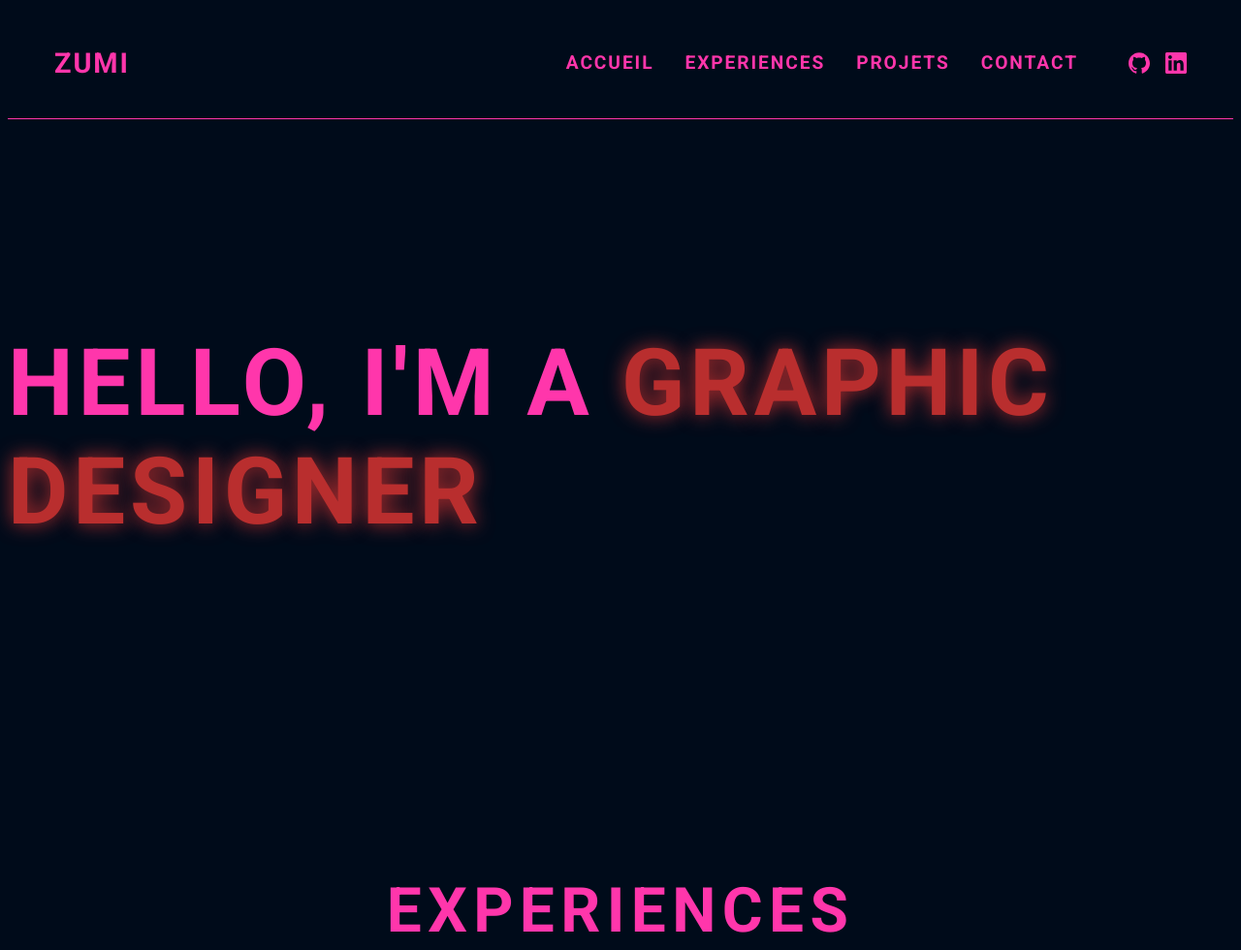
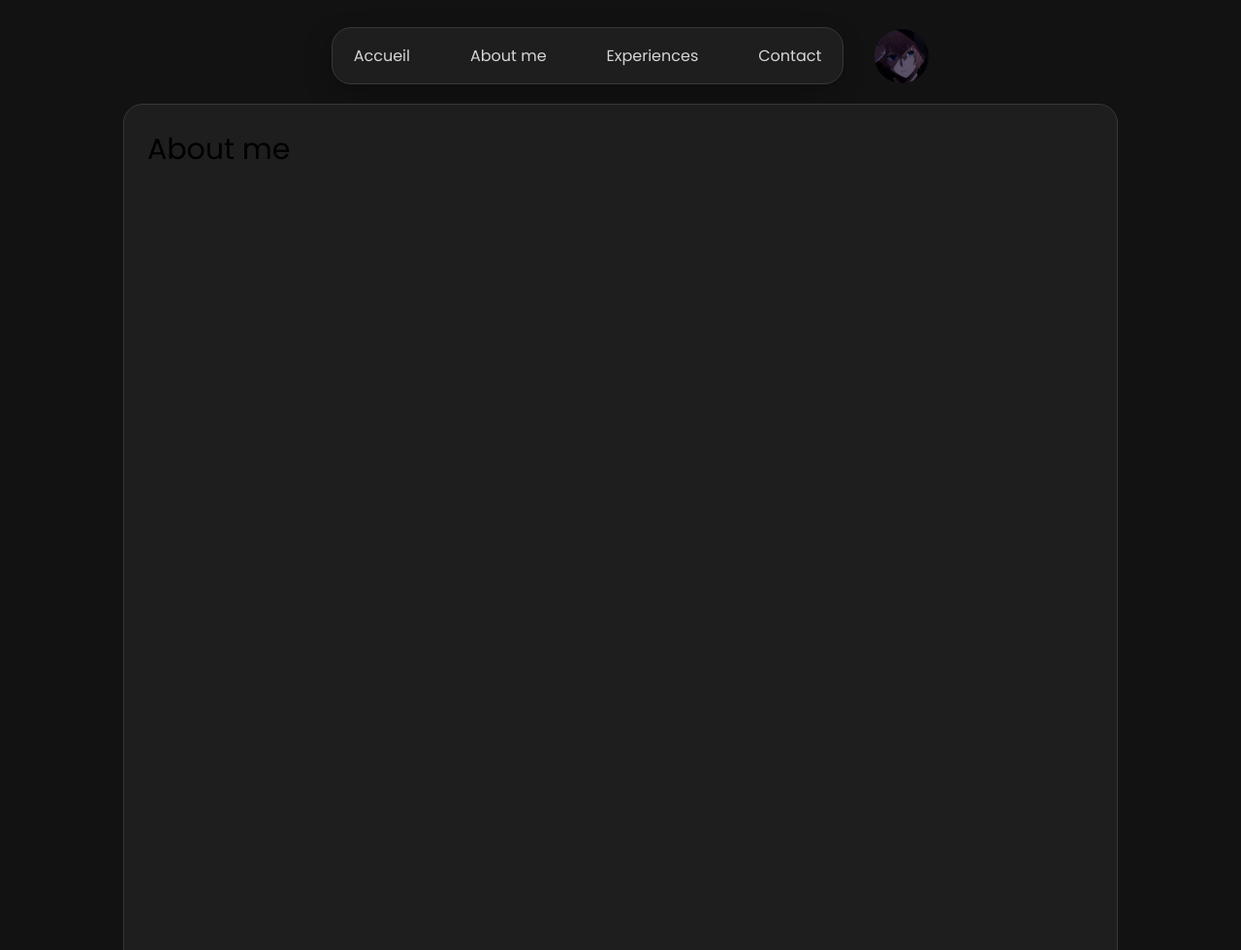
Before and after one commit to Zuml-git/Portfolio-Web, a plain HTML site: page index.html in a window 1280 px wide. Shown: the top 980 px of the page at 97% size. Drawn offline with Linux system fonts and the light colour scheme.

Commit message:
Restructuration de mon portfolio web

```diff
--- a/index.html
+++ b/index.html
@@ -3,54 +3,38 @@
 <head>
     <link rel="preconnect" href="https://fonts.googleapis.com">
     <link rel="preconnect" href="https://fonts.gstatic.com" crossorigin>
-    <link href="https://fonts.googleapis.com/css2?family=Roboto:ital,wght@0,100..900;1,100..900&family=Rubik:ital,wght@0,300..900;1,300..900&display=swap" rel="stylesheet">
+    <link href="https://fonts.googleapis.com/css2?family=Poppins:ital,wght@0,100;0,200;0,300;0,400;0,500;0,600;0,700;0,800;0,900;1,100;1,200;1,300;1,400;1,500;1,600;1,700;1,800;1,900&display=swap" rel="stylesheet">
     <link rel="stylesheet" href="style.css">
     <meta charset="UTF-8">
     <meta name="viewport" content="width=device-width, initial-scale=1.0">
     <title>Portfolio-Web</title>
 </head>
 <body>
-    <nav class="navbar">
-        <div class="navbar-logo">
-            <h1>Zumi</h1>
-        </div>
-        <div class="navbar-menu">
-            <a href="#">Accueil</a>
-            <a href="#">Experiences</a>
-            <a href="#">Projets</a>
-            <a href="#">Contact</a>
-            <div class="icone-link-main">
-                <a href="https://github.com/Zuml-git" class="nav-icon-link" target="_blank" rel="noopener noreferrer" aria-label="GitHub (s’ouvre dans un nouvel onglet)">
-                    <svg xmlns="http://www.w3.org/2000/svg" width="22" height="22" viewBox="0 0 24 24" fill="currentColor" aria-hidden="true">
-                        <path d="M12 .297c-6.63 0-12 5.373-12 12 0 5.303 3.438 9.8 8.205 11.385.6.113.82-.258.82-.577 0-.285-.01-1.04-.015-2.04-3.338.724-4.042-1.61-4.042-1.61C4.422 18.07 3.633 17.7 3.633 17.7c-1.087-.744.084-.729.084-.729 1.205.084 1.838 1.236 1.838 1.236 1.07 1.835 2.809 1.305 3.495.998.108-.776.417-1.305.76-1.605-2.665-.3-5.466-1.332-5.466-5.93 0-1.31.465-2.38 1.235-3.22-.135-.303-.54-1.523.105-3.176 0 0 1.005-.322 3.3 1.23.96-.267 1.98-.399 3-.405 1.02.006 2.04.138 3 .405 2.28-1.552 3.285-1.23 3.285-1.23.645 1.653.24 2.873.12 3.176.765.84 1.23 1.91 1.23 3.22 0 4.61-2.805 5.625-5.475 5.92.42.36.81 1.096.81 2.22 0 1.606-.015 2.896-.015 3.286 0 .315.21.69.825.57C20.565 22.092 24 17.592 24 12.297c0-6.627-5.373-12-12-12"/>
-                    </svg>
-                </a>
-                <a href="https://www.linkedin.com/in/nathan-bertholon-103304400/" class="nav-icon-link" target="_blank" rel="noopener noreferrer" aria-label="LinkedIn (s’ouvre dans un nouvel onglet)">
-                    <svg xmlns="http://www.w3.org/2000/svg" width="22" height="22" viewBox="0 0 24 24" fill="currentColor" aria-hidden="true">
-                        <path d="M20.447 20.452h-3.554v-5.569c0-1.328-.027-3.037-1.852-3.037-1.853 0-2.136 1.445-2.136 2.939v5.667H9.351V9h3.414v1.561h.046c.477-.9 1.637-1.85 3.37-1.85 3.601 0 4.267 2.37 4.267 5.455v6.286zM5.337 7.433c-1.144 0-2.063-.926-2.063-2.065 0-1.138.92-2.063 2.063-2.063 1.14 0 2.064.925 2.064 2.063 0 1.139-.925 2.065-2.064 2.065zm1.782 13.019H3.555V9h3.564v11.452zM22.225 0H1.771C.792 0 0 .774 0 1.729v20.542C0 23.227.792 24 1.771 24h20.451C23.2 24 24 23.227 24 22.271V1.729C24 .774 23.2 0 22.222 0h.003z"/>
-                    </svg>
-                </a>
+    <header class="topbar">
+      <nav class="navbar">
+        <ul class="nav-link">
+          <li><a href="#">Accueil</a></li>
+          <li><a href="#">About me</a></li>
+          <li><a href="#">Experiences</a></li>
+          <li><a href="#">Contact</a></li>
+        </ul>
+      </nav>
+      <img class="pdp" src="img/aquamarine1.jpg" alt="Photo de profil">
+    </header>
+    <div class="main">
+        <div class="mainbox">
+            <div class="Aboutme">
+                <span>About me</span>
+            </div>
+
+            <div class="Experiences">
+
+            </div>
+
+            <div class="Contact">
+
             </div>
         </div>
-    </nav>
-    <div class="hero">
-        <h1 class="hero-title">
-            Hello, I'm a
-            <span></span>
-        </h1>
     </div>
-    <h1 class="Experiences-title">Experiences</h1>
-    <div class="Experiences-grid">
-        <div class="one"><img src="img/html-5.png" alt="html"></div>
-        <div class="two">Deux</div>
-        <div class="three">Trois</div>
-        <div class="four">Quatre</div>
-        <div class="five">Cinq</div>
-        <div class="six">Six</div>
-    </div>
-    </div>
-    <footer>
-        <p>copyright 2026@ Zumi</p>
-    </footer>
-</body>
+  </body>
 </html>
--- a/style.css
+++ b/style.css
@@ -1,157 +1,103 @@
+:root{
+    --background-color: hsl(0, 0%, 7%);
+    --eerie-black-2: hsl(240, 2%, 12%);
+    --jet: hsl(0, 0%, 22%);
+    --shadow-1: -4px 8px 24px hsla(0, 0%, 0%, 0.25);
+    --text-nav-link: hsl(0, 0%, 84%);
+}
+
 *{
-    --color-background: #000b1a;
-    --color-text-primary: #ff36ab;
-    --color-text-experience: greenyellow;
-    --color-border-experience: rgb(0, 87, 4);
-    --color-text-footer: rgb(241, 232, 232);
+}
+
+html{
+    font-family: 'Poppins', sans-serif;
 }
 
 body{
-    background-color: var(--color-background);
-    font-family: 'Roboto', sans-serif;
+    background: var(--background-color);
+}
+
+.topbar{
+    display: flex;
+    align-items: center;
+    justify-content: center;
+    gap: 12px;
+  }
+
+  .pdp{
+    width: 56px;
+    height: 56px;
+    border-radius: 50%;
+    object-fit: cover;
   }
 
 .navbar{
+  background: var(--eerie-black-2);
+  border: 1px solid var(--jet);
+  border-radius: 20px;
+  box-shadow: var(--shadow-1);
+
+  width: auto;
+  max-width: none;
+  margin: 20px 20px;
+  padding: 10px 16px;
+
   display: flex;
-    justify-content: space-between;
+  justify-content: center;
   align-items: center;
-    padding: 1rem 3rem;
-    background-color: var(--color-background);
-    color: var(--color-text-primary);
-    font-size: 1.2rem;
-    font-weight: bold;
-    text-transform: uppercase;
-    letter-spacing: 0.1em;
-    border-bottom: 1px solid var(--color-text-primary);
 }
 
-.navbar a {
-    color: inherit;
-    text-decoration: none;
-    transition: text-shadow 0.3s ease, filter 0.3s ease;
-}
-
-
-.navbar a:hover{
-    text-shadow: 0 0 12px var(--color-text-primary);
-    filter: brightness(2);
-}
-
-.navbar a:visited,
-.navbar a:hover,
-.navbar a:active {
+.navbar a, .navbar a:visited{
     color: inherit;
     text-decoration: none;
 }
 
-.navbar-logo{
-    color: var(--color-text-primary);
-    transition: text-shadow 0.3s ease, filter 0.3s ease;
-    cursor: default;
-}
-
-.navbar-logo:hover{
-    text-shadow: 0 0 20px var(--color-text-primary);
-    filter: brightness(2);
-}
-
-.navbar-menu {
-    display: flex;
-    gap: 2rem;
-    transition: filter 0.3s ease;
-}
-
-.icone-link-main{
-    display: flex;
-    align-items: center;
-    gap: 1rem;
-    padding-left: 20px;
-}
-
-.nav-icon-link{
-    display: inline-flex;
-    align-items: center;
-    justify-content: center;
-    line-height: 0;
-}
-
-.nav-icon-link svg,
-.nav-icon-img{
-    display: block;
-}
-
-.nav-icon-img{
-    width: 50px;
-    height: 50px;
-    object-fit: contain;
-}
-
-.hero{
+.nav-link{
     display: flex;
     justify-content: center;
     align-items: center;
-    height: 50vh;
-    color: var(--color-text-primary);
-    font-size: 3rem;
-    font-weight: bold;
-    text-transform: uppercase;
-    letter-spacing: 0.1em;
-    padding-top: 8rem;
-    padding-bottom: 8rem;
+    gap: 50px;
+    list-style: none;
+    margin: 0;
+    padding: 0;
+
+    color: var(--text-nav-link);
 }
 
-.hero-title{
-    color: var(--color-text-primary);
-    cursor: default;
+.nav-link a{
+    display: inline-block;
+    padding: 5px;
+    border: 1px solid transparent;
+    border-radius: 20px;
+    box-sizing: border-box;
+    transition: border-color 0.5s ease;
   }
 
-.hero-title span:after{
-    content: 'Web Developer';
-    animation:title 6s infinite;
+.nav-link a:hover{
+    border: 1px solid var(--jet);
+    border-radius: 20px;
+    padding: 5px;
 }
 
-@keyframes title{
-    0%, 33%{
-        content: 'Web Developer';
-        color: greenyellow;
-        text-shadow: 0 0 20px greenyellow;
-    }
-    34%, 66%{
-        content: 'UI/UX Designer';
-        color: rgb(128, 241, 226);
-        text-shadow: 0 0 20px rgb(128, 241, 226);
-    }
-    67%, 100%{
-        content: 'Graphic Designer';
-        color: rgb(185, 46, 46);
-        text-shadow: 0 0 20px rgb(185, 46, 46);
-    }
+.main{
+    display: flex;
+    flex-direction: column;
+    align-items: center;
+    justify-content: center;
+    gap: 24px;
 }
 
-.Experiences-title{
-    padding-top: 5rem;
-    text-align: center;
-    color: var(--color-text-primary);
-    font-size: 4rem;
-    font-weight: bold;
-    text-transform: uppercase;
-    letter-spacing: 0.1em;
+.mainbox{
+    width: 1000px;
+    height: 1200px;
+    background: var(--eerie-black-2);
+    border-radius: 20px;
+    border: 1px solid var(--jet);
+    padding-top: 24px;
+    padding-left: 24px;
   }
 
-.Experiences-grid{
-    display: grid;
-    grid-template-columns: repeat(3, 1fr);
-    grid-auto-rows: minmax(50px, auto);
-    justify-content: center;
-    text-align: center;
+.Aboutme span{
+    display: inline-block;
+    font-size: 30px;
 }
-
-footer{
-    border-top: 1px solid var(--color-text-primary);
-    margin-top: 30px;
-}
-
-footer p{
-    color: var(--color-text-footer);
-    margin: 30px;
-}
```
Also changed, not shown: img/adobe.png (deleted), img/aquamarine1.jpg (added), img/figma.png (deleted), img/html-5.png (deleted), img/linkedin.png (deleted), img/logo.png (deleted), img/professionnelle.avif (deleted), img/scolaire-etablissement.jpg (deleted), img/web.png (deleted). Lines whose indentation alone changed are shown as unchanged.
